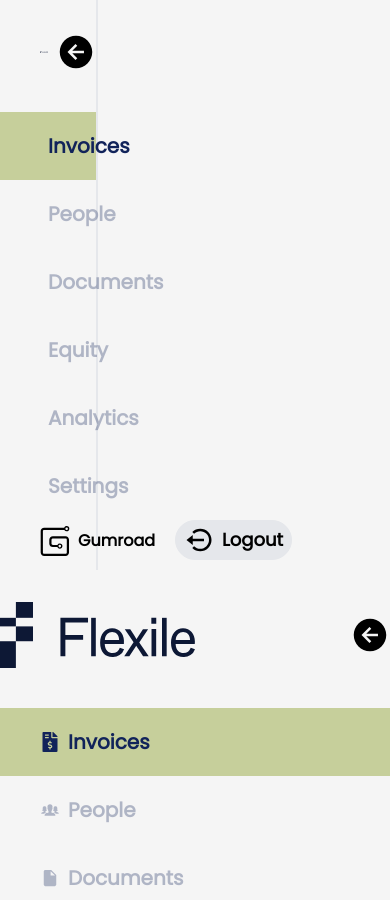
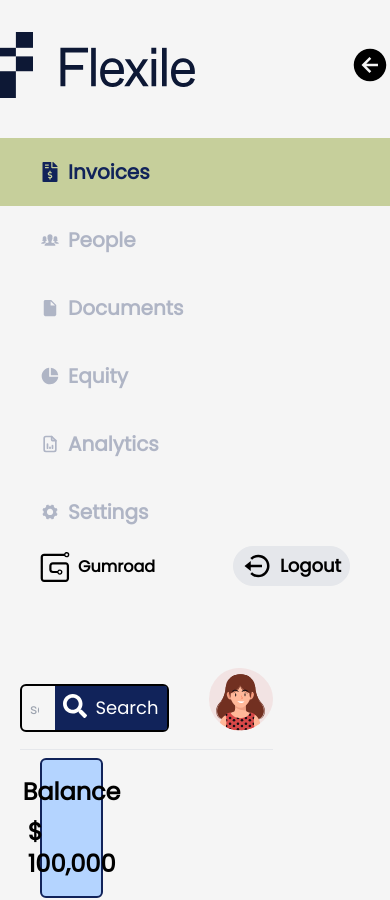
Before and after one commit to enlightnerr/flexile-app, a Next.js app: page /dashboard in a window 390 px wide. Shown: the top 900 px of the page. Built offline with nearby package versions, Linux system fonts and the light colour scheme.

Commit message:
added media queries for phone on dashboard

```diff
--- a/app/(ui)/dashboard/layout.jsx
+++ b/app/(ui)/dashboard/layout.jsx
@@ -7,10 +7,10 @@
 const layout = ({ children }) => {
   return (
     <div className="dashboard__container flex h-[100vh] w-[100%] justify-between">
-      <div className="sidebar-layout__container w-[25%] border-r-2 sm:hidden md:hidden">
+      <div className="sidebar-layout__container w-[25%] border-r-2">
         <Sidebar />
       </div>
-      <div className="mobile-nav__container xl:hidden">
+      <div className="mobile-nav__container xl:hidden 2xl:hidden">
         <MobileNav />
       </div>
       <div className="dashboard-children__container flex h-[100%] w-[75%] flex-col">
--- a/app/styles/dashboard.css
+++ b/app/styles/dashboard.css
@@ -9,7 +9,10 @@
   .dashboard-children__container {
     width: 100%;
   }
-  .sidebar__container {
+  /* .sidebar__container {
+    display: none;
+  } */
+  .sidebar-layout__container {
     display: none;
   }
   .invoices__container {
@@ -92,3 +95,22 @@
     display: none;
   }
 }
+
+@media only screen and (min-width: 600px) and (max-width: 768px) {
+  .sidebar-layout__container {
+    display: none;
+  }
+}
+
+@media screen and (min-width: 769px) and (max-width: 1024px) {
+  .sidebar-layout__container {
+    display: none;
+  }
+}
+/* for bigger screens */
+
+@media screen and (min-width: 1011px) and (max-width: 1280px) {
+  .mobile-nav__container {
+    display: none;
+  }
+}
```
